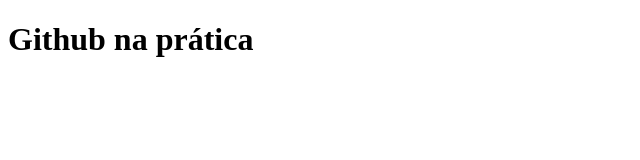
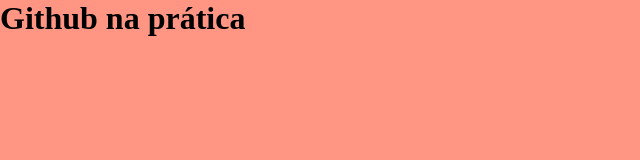
Before and after one commit to Ceneiah/git_vscode_github_hc, a plain HTML site: page index.html in a window 1280 px wide. Shown: the whole page, without its empty margins (0-640 px from the left). Drawn offline with Linux system fonts and the light colour scheme.

Commit message:
3commit-add-style.css

```diff
--- a/index.html
+++ b/index.html
@@ -5,6 +5,7 @@
         <meta charset="UTF-8">
         <meta http-equiv="X-UA-Compatible" content="IE=edge">
         <meta name="viewport" content="width=device-width, initial-scale=1.0">
+        <link rel="stylesheet" href="style.css">
         <title>Github</title>
     </head>
 
--- /dev/null
+++ b/style.css
@@ -0,0 +1,9 @@
+*{
+    margin: 0;
+    padding: 0;
+
+}
+
+body{
+    background: rgba(255, 99, 71, 0.678);
+}
```
